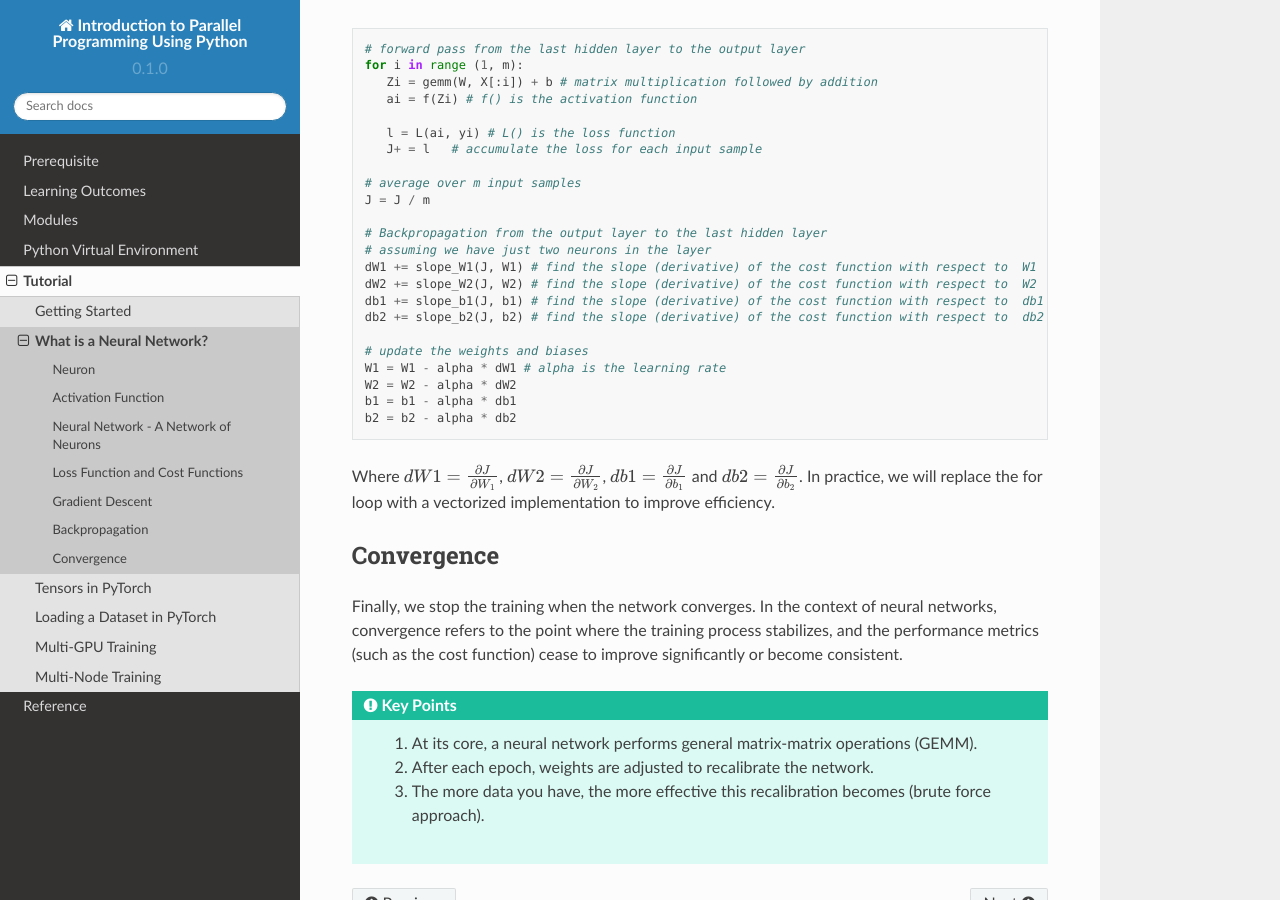
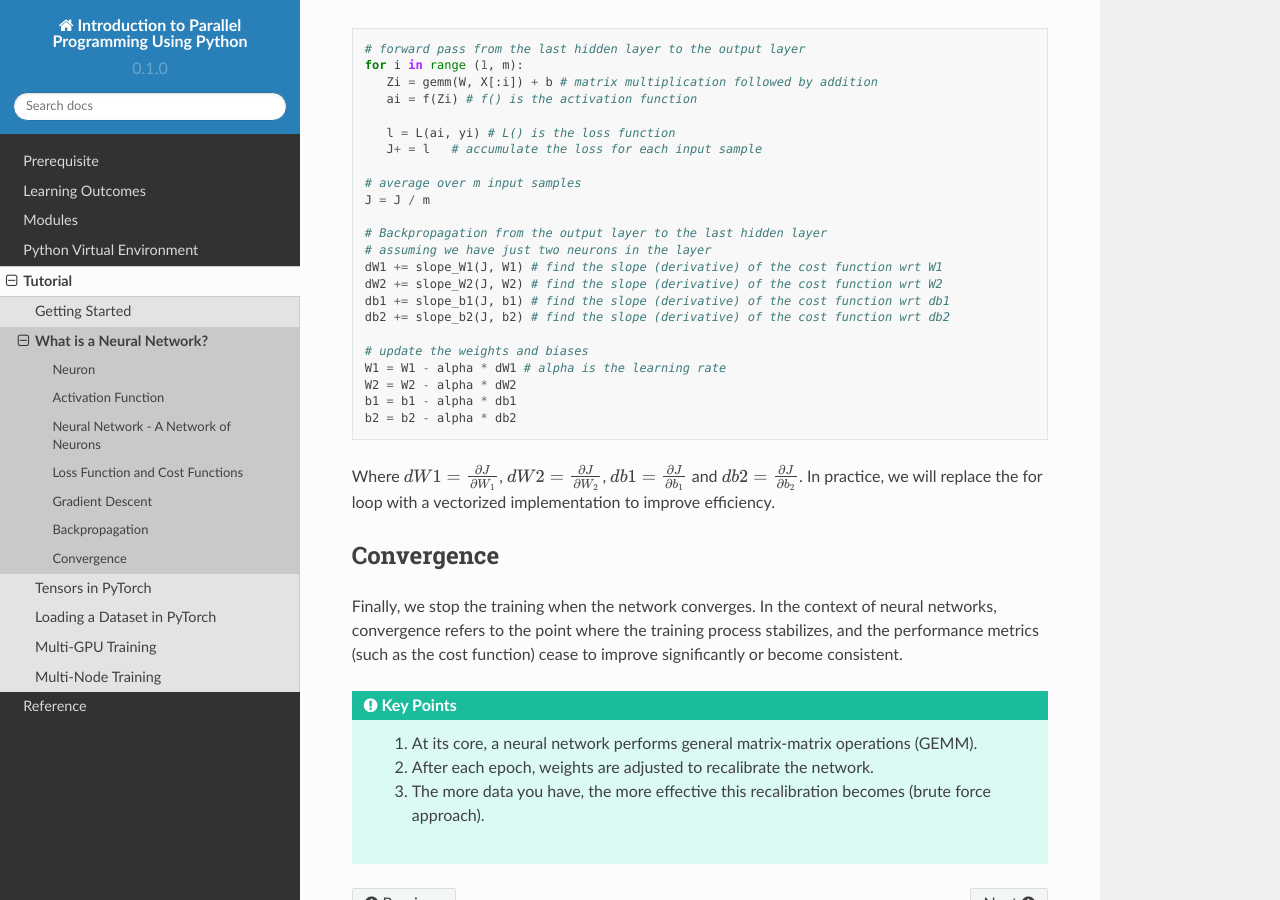
Before and after one commit to NCI900-Training-Organisation/intro-to-pytorch, a Sphinx documentation site: the page built from docs/source/tutorial/what_is_NN.rst, in a window 1280 px wide and 900 px high, scrolled down 11596 px. Built offline with Sphinx 7.4.7 and the Read the Docs theme 2.0.0, drawn with Linux system fonts in a browser that asks for light colours.

```diff
--- a/docs/source/tutorial/what_is_NN.rst
+++ b/docs/source/tutorial/what_is_NN.rst
@@ -492,10 +492,10 @@
 
    # Backpropagation from the output layer to the last hidden layer
    # assuming we have just two neurons in the layer
-   dW1 += slope_W1(J, W1) # find the slope (derivative) of the cost function with respect to  W1
-   dW2 += slope_W2(J, W2) # find the slope (derivative) of the cost function with respect to  W2
-   db1 += slope_b1(J, b1) # find the slope (derivative) of the cost function with respect to  db1
-   db2 += slope_b2(J, b2) # find the slope (derivative) of the cost function with respect to  db2
+   dW1 += slope_W1(J, W1) # find the slope (derivative) of the cost function wrt W1
+   dW2 += slope_W2(J, W2) # find the slope (derivative) of the cost function wrt W2
+   db1 += slope_b1(J, b1) # find the slope (derivative) of the cost function wrt db1
+   db2 += slope_b2(J, b2) # find the slope (derivative) of the cost function wrt db2
 
    # update the weights and biases
    W1 = W1 - alpha * dW1 # alpha is the learning rate
```
Also changed, not shown: 3 other files.
